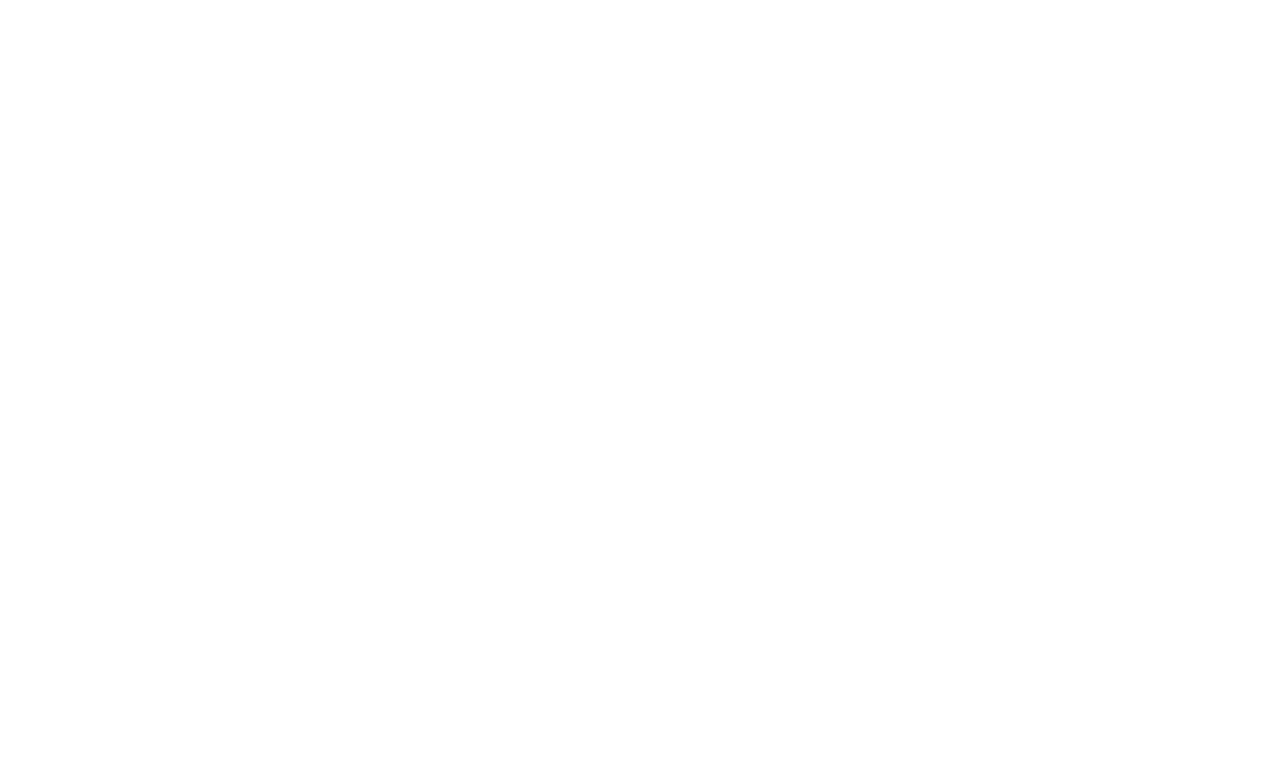
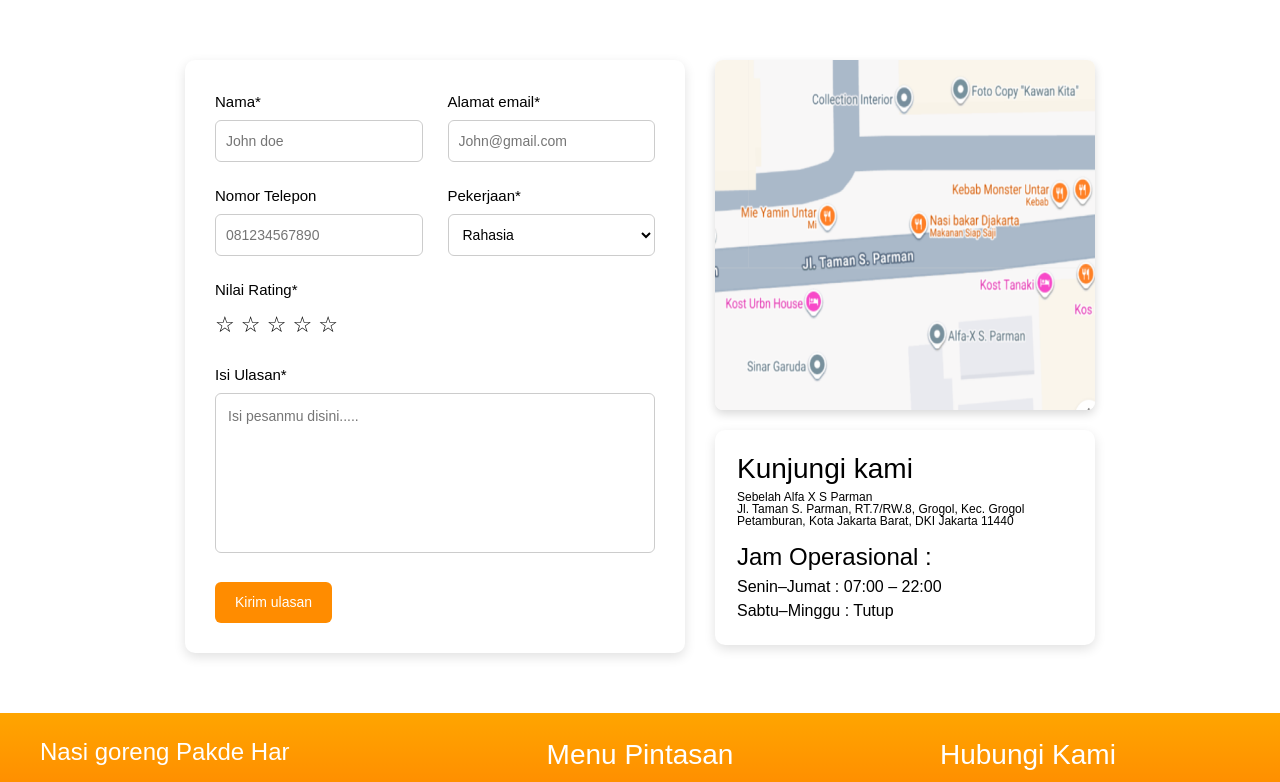
Before and after one commit to ChrisGit889/Pakde_Har_Go_Digital, a Next.js app: page /kontak in a window 1280 px wide. Shown: the part 820-1602 px from the top of the page. Before the commit the page ends 840 px from the top, so only its background shows below. Built offline with nearby package versions, Linux system fonts and the light colour scheme.

Commit message:
Kontak - Kami 1

```diff
--- a/src/app/kontak/page.tsx
+++ b/src/app/kontak/page.tsx
@@ -1,14 +1,22 @@
+"use client";
 import styles from "../page.module.css";
 import NavbarComponents from "../components/navbarWebUser/navbar";
+import Footer from "../components/footerWebUser/footer";
 
-export default function Menu() {
+export default function Kontak() {
   return (
     <div className={styles.container}>
       <NavbarComponents />
+
       <div className={styles.containerKontak}>
-        <h1 className={styles.judulHalaman}>Hubungi Kami</h1>
+        <h1 className={styles.judulHalaman} style={{ color: "black" }}>
+          Hubungi Kami
+        </h1>
 
-        <h3 className={styles.deskripsisingkatberanda}>
+        <h3
+          className={styles.deskripsisingkatberanda}
+          style={{ color: "black" }}
+        >
           Punya pertanyaan atau saran ? Kirim pesan ke kami dan kami siap
           melayani dengan sepenuh hati
         </h3>
@@ -26,11 +34,7 @@
         }}
       />
 
-      <a
-        href="https://wa.me/"
-        target="_blank"
-        rel="noopener noreferrer"
-      >
+      <a href="https://wa.me/" target="_blank" rel="noopener noreferrer">
         <img
           src="/images/whatsapp.svg"
           style={{
@@ -41,11 +45,227 @@
             height: "60px",
             borderRadius: "50%",
             border: "4px solid #ffffff",
-            backgroundColor: "#ffffffff",
+            backgroundColor: "white",
             cursor: "pointer",
+            zIndex: 99,
           }}
         />
       </a>
+
+      <div
+        style={{
+          display: "flex",
+          justifyContent: "center",
+          gap: "30px",
+          flexWrap: "wrap",
+          marginTop: "40px",
+          padding: "0 20px",
+        }}
+      >
+        <div
+          style={{
+            width: "500px",
+            background: "white",
+            borderRadius: "10px",
+            padding: "30px",
+            boxShadow: "0 4px 12px rgba(0,0,0,0.12)",
+          }}
+        >
+          <div
+            style={{
+              display: "flex",
+              gap: "25px",
+              marginBottom: "22px",
+            }}
+          >
+            <div style={{ flex: 1 }}>
+              <label style={{ color: "black", fontSize: "15px" }}>Nama*</label>
+              <input
+                placeholder="John doe"
+                style={{
+                  width: "100%",
+                  height: "42px",
+                  marginTop: "6px",
+                  padding: "10px",
+                  borderRadius: "6px",
+                  border: "1px solid #ccc",
+                  backgroundColor: "white",
+                  color: "black",
+                  fontSize: "14px",
+                }}
+              />
+            </div>
+
+            <div style={{ flex: 1 }}>
+              <label style={{ color: "black", fontSize: "15px" }}>
+                Alamat email*
+              </label>
+              <input
+                placeholder="John@gmail.com"
+                style={{
+                  width: "100%",
+                  height: "42px",
+                  marginTop: "6px",
+                  padding: "10px",
+                  borderRadius: "6px",
+                  border: "1px solid #ccc",
+                  backgroundColor: "white",
+                  color: "black",
+                  fontSize: "14px",
+                }}
+              />
+            </div>
+          </div>
+
+          <div
+            style={{
+              display: "flex",
+              gap: "25px",
+              marginBottom: "22px",
+            }}
+          >
+            <div style={{ flex: 1 }}>
+              <label style={{ color: "black", fontSize: "15px" }}>
+                Nomor Telepon
+              </label>
+              <input
+                placeholder="081234567890"
+                style={{
+                  width: "100%",
+                  height: "42px",
+                  marginTop: "6px",
+                  padding: "10px",
+                  borderRadius: "6px",
+                  border: "1px solid #ccc",
+                  backgroundColor: "white",
+                  color: "black",
+                  fontSize: "14px",
+                }}
+              />
+            </div>
+
+            <div style={{ flex: 1 }}>
+              <label style={{ color: "black", fontSize: "15px" }}>
+                Pekerjaan*
+              </label>
+              <select
+                style={{
+                  width: "100%",
+                  height: "42px",
+                  marginTop: "6px",
+                  padding: "10px",
+                  borderRadius: "6px",
+                  border: "1px solid #ccc",
+                  backgroundColor: "white",
+                  color: "black",
+                  fontSize: "14px",
+                }}
+              >
+                <option>Rahasia</option>
+                <option>Mahasiswa</option>
+                <option>Karyawan</option>
+                <option>Lainnya</option>
+              </select>
+            </div>
+          </div>
+
+          <div style={{ marginBottom: "22px" }}>
+            <label style={{ color: "black", fontSize: "15px" }}>
+              Nilai Rating*
+            </label>
+            <div
+              style={{
+                marginTop: "6px",
+                fontSize: "22px",
+                color: "black",
+              }}
+            >
+              ☆ ☆ ☆ ☆ ☆
+            </div>
+          </div>
+
+          <div style={{ marginBottom: "22px" }}>
+            <label style={{ color: "black", fontSize: "15px" }}>
+              Isi Ulasan*
+            </label>
+            <textarea
+              placeholder="Isi pesanmu disini....."
+              style={{
+                width: "100%",
+                height: "160px",
+                marginTop: "6px",
+                padding: "12px",
+                resize: "none",
+                borderRadius: "6px",
+                border: "1px solid #ccc",
+                backgroundColor: "white",
+                color: "black",
+                fontSize: "14px",
+              }}
+            />
+          </div>
+
+          <button
+            style={{
+              backgroundColor: "#ff8c00",
+              color: "white",
+              border: "none",
+              padding: "10px 20px",
+              borderRadius: "6px",
+              cursor: "pointer",
+              fontSize: "14px",
+            }}
+          >
+            Kirim ulasan
+          </button>
+        </div>
+
+        <div
+          style={{
+            display: "flex",
+            flexDirection: "column",
+            gap: "20px",
+          }}
+        >
+          <img
+            src="/images/GoogleMapAlamat_Pakde.png"
+            style={{
+              width: "380px",
+              height: "350px",
+              objectFit: "cover",
+              borderRadius: "8px",
+              boxShadow: "0 4px 10px rgba(0,0,0,0.15)",
+            }}
+          />
+
+          <div
+            style={{
+              width: "380px",
+              background: "white",
+              padding: "22px",
+              borderRadius: "10px",
+              boxShadow: "0 4px 12px rgba(0,0,0,0.12)",
+              color: "black",
+            }}
+          >
+            <h3 style={{ marginBottom: "5px" }}>Kunjungi kami</h3>
+
+            <p style={{ lineHeight: 1, fontSize: "12px" }}>
+              Sebelah Alfa X S Parman
+              <br />
+              Jl. Taman S. Parman, RT.7/RW.8, Grogol, Kec. Grogol Petamburan,
+              Kota Jakarta Barat, DKI Jakarta 11440
+            </p>
+
+            <h4 style={{ marginTop: "5px", marginBottom: "4px" }}>Jam Operasional :</h4>
+
+            <p style={{ margin: "0" }}>Senin–Jumat : 07:00 – 22:00</p>
+            <p style={{ margin: "0" }}>Sabtu–Minggu : Tutup</p>
+          </div>
+        </div>
+      </div>
+
+      <Footer />
     </div>
   );
 }
```
Also changed, not shown: public/images/GoogleMapAlamat_Pakde.png (added).
